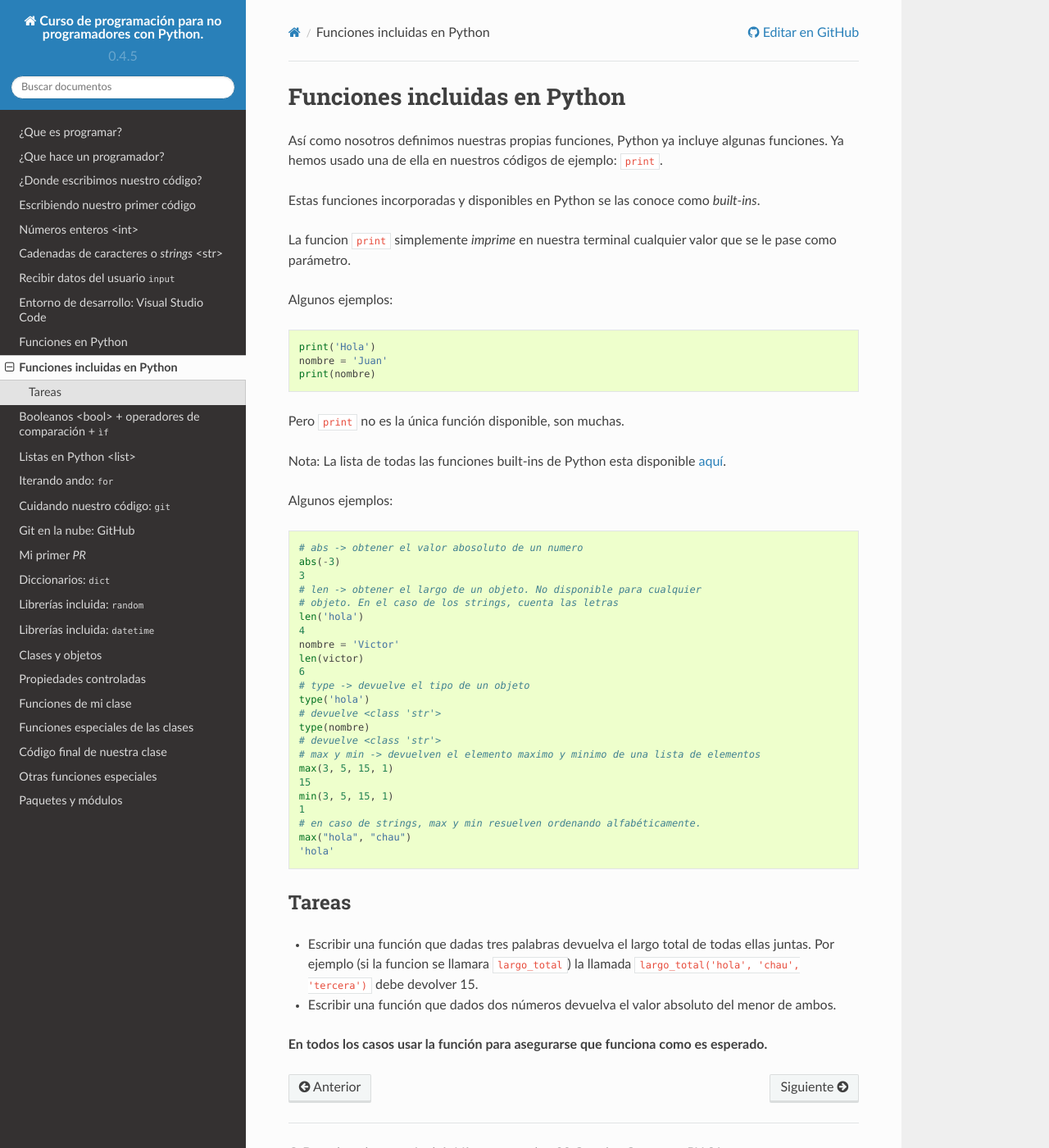
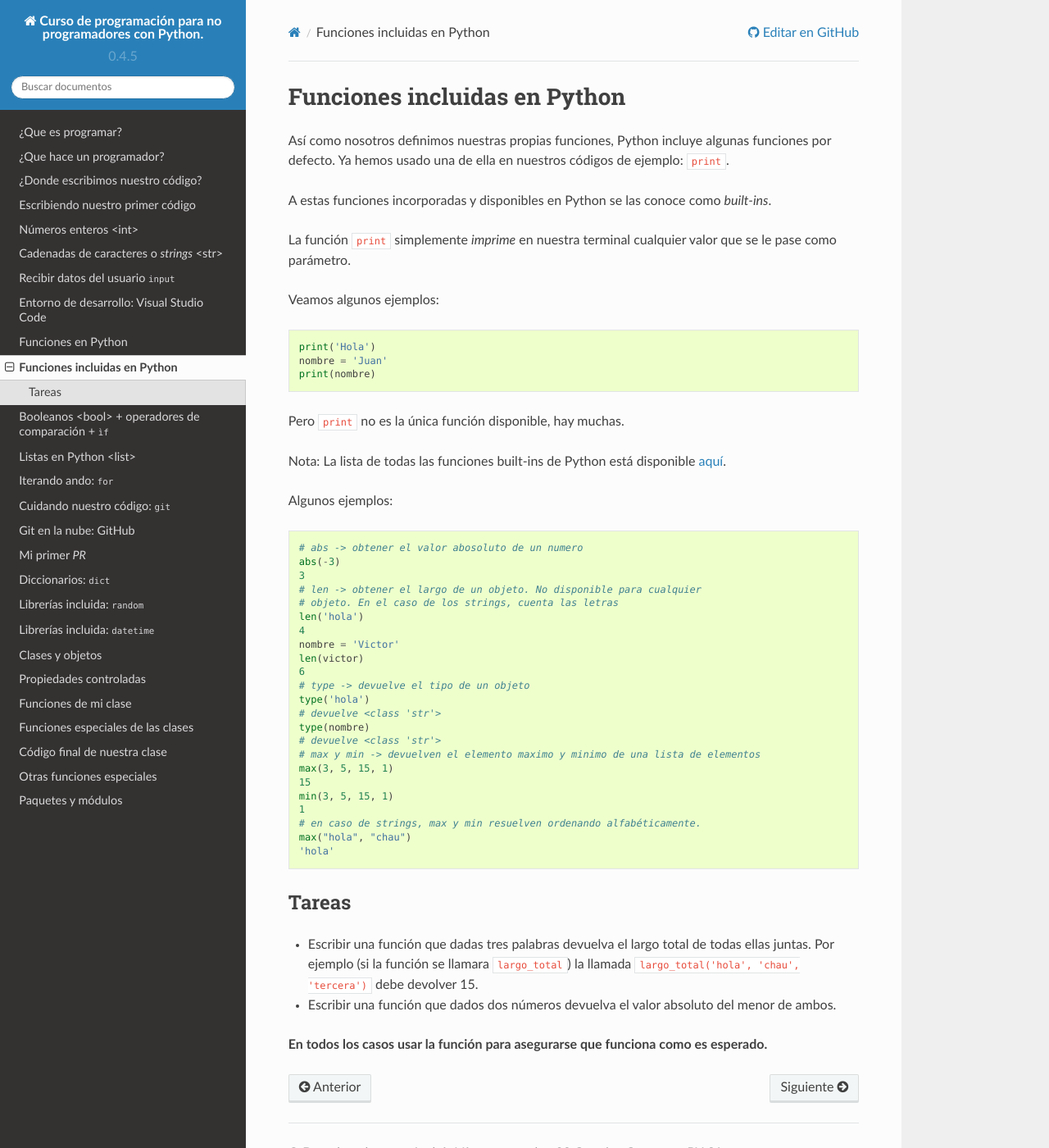
Before and after one commit to avdata99/programacion-para-no-programadores, a Sphinx documentation site: the page built from source/builtins.rst, in a window 1280 px wide and 1400 px high. Shown: the whole window at 82% size. Built offline with Sphinx 7.4.7 and the Read the Docs theme 2.0.0, drawn with Linux system fonts in a browser that asks for light colours.

Commit message:
Corrigiendo texto

```diff
--- a/source/builtins.rst
+++ b/source/builtins.rst
@@ -1,16 +1,16 @@
 Funciones incluidas en Python
 -----------------------------
 
-Así como nosotros definimos nuestras propias funciones, Python ya incluye
-algunas funciones. Ya hemos usado una de ella en nuestros códigos de
+Así como nosotros definimos nuestras propias funciones, Python incluye
+algunas funciones por defecto. Ya hemos usado una de ella en nuestros códigos de
 ejemplo: ``print``.
 
-Estas funciones incorporadas y disponibles en Python se las conoce como *built-ins*.
+A estas funciones incorporadas y disponibles en Python se las conoce como *built-ins*.
 
-La funcion ``print`` simplemente *imprime* en nuestra terminal cualquier
+La función ``print`` simplemente *imprime* en nuestra terminal cualquier
 valor que se le pase como parámetro.
 
-Algunos ejemplos:
+Veamos algunos ejemplos:
 
 .. code-block:: python
 
@@ -18,9 +18,9 @@ Algunos ejemplos:
     nombre = 'Juan'
     print(nombre)
 
-Pero ``print`` no es la única función disponible, son muchas.
+Pero ``print`` no es la única función disponible, hay muchas.
 
-Nota: La lista de todas las funciones built-ins de Python esta disponible
+Nota: La lista de todas las funciones built-ins de Python está disponible
 `aquí <https://docs.python.org/3/library/functions.html>`_.
 
 Algunos ejemplos:
@@ -55,7 +55,7 @@ Tareas
 ~~~~~~
 
 *  Escribir una función que dadas tres palabras devuelva el
-   largo total de todas ellas juntas. Por ejemplo (si la funcion se llamara
+   largo total de todas ellas juntas. Por ejemplo (si la función se llamara
    ``largo_total``) la llamada ``largo_total('hola', 'chau', 'tercera')``
    debe devolver 15.
 *  Escribir una función que dados dos números devuelva el valor
```
